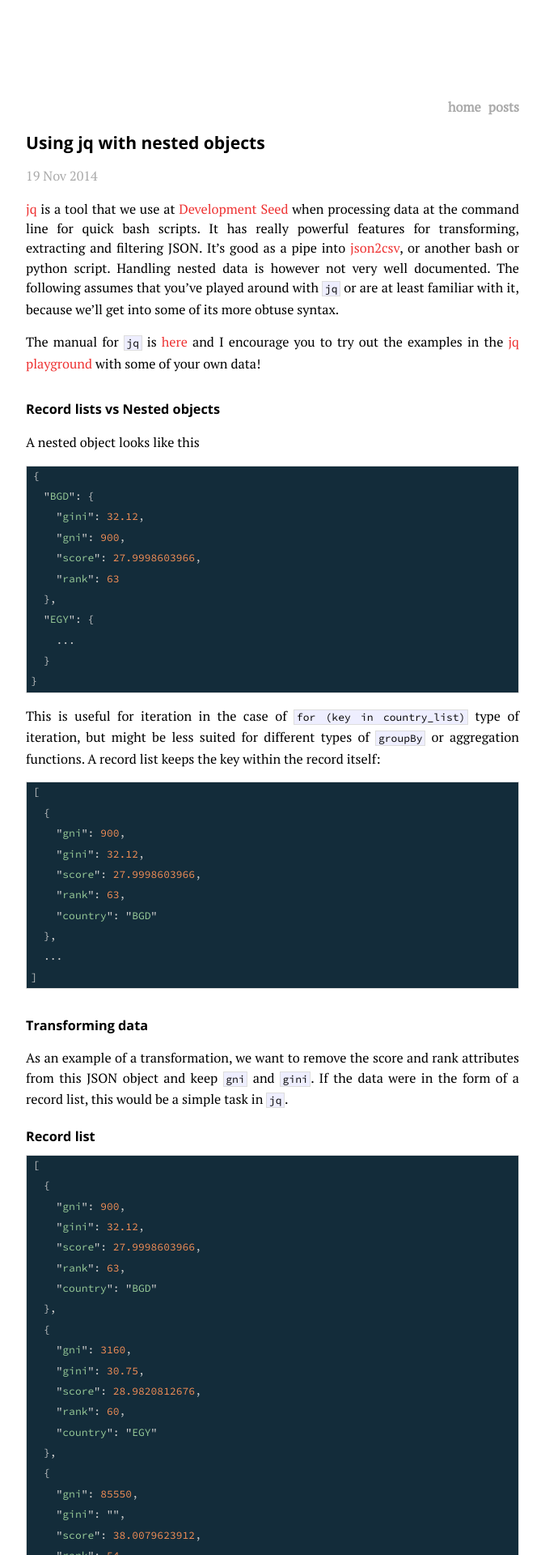
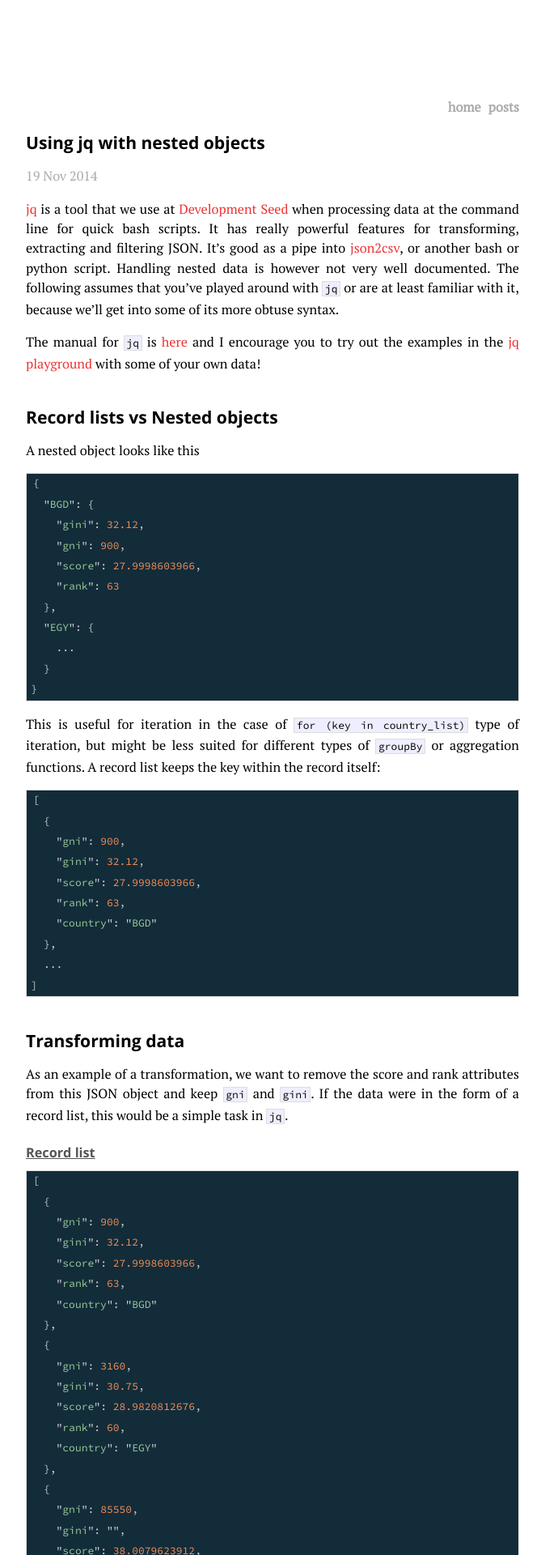
Before and after one commit to kamicut/kamicut.github.io, a Jekyll site: the page built from _posts/2014-11-19-using-jq-nested-objects.md, in a window 1280 px wide. Shown: the top 1920 px of the page at 81% size, without its empty margins (303-977 px from the left). Built offline with Jekyll 4.4.1, drawn with Linux system fonts in a browser that asks for light colours; Markdown is read by kramdown in place of the engine named in the settings.

Commit message:
Update main.css

```diff
--- a/css/main.css
+++ b/css/main.css
@@ -167,8 +167,13 @@ h2, h3, h4 {
 
 .post h2 {
   margin-top: 2em;
+  font-size: 1.3em;
 }
 
+.post h3 {
+  color: #555;
+  text-decoration: underline;
+}
 .post ul, .post ol {
   margin-left: 1.35em;
 }
```
